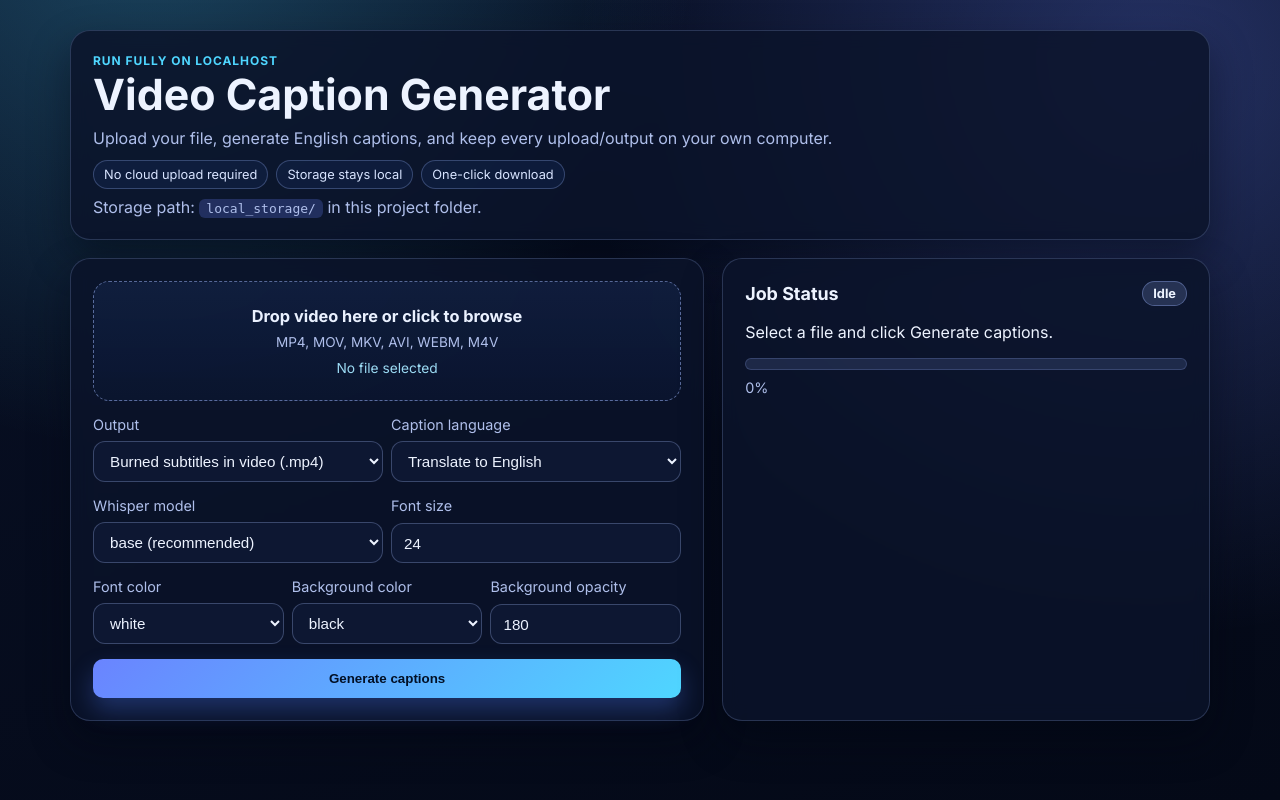
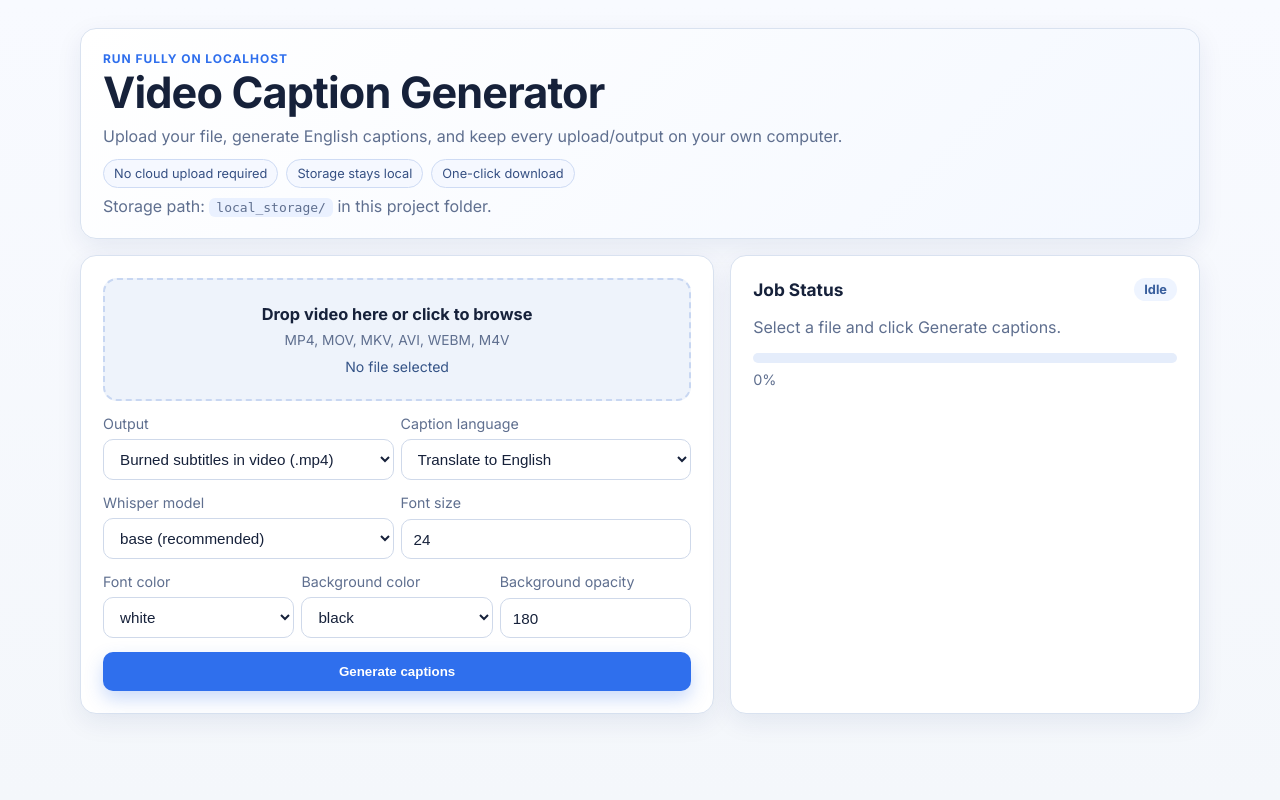
Before and after one commit to samuel2l/Video-Caption-Generator, a Flask app: page / in a window 1280 px wide. Run offline with Flask 3, Linux system fonts and the light colour scheme.

Commit message:
style: update UI

```diff
--- a/static/styles.css
+++ b/static/styles.css
@@ -1,16 +1,17 @@
 :root {
-  color-scheme: dark;
-  --bg: #040917;
-  --bg-soft: #0d1732;
-  --panel: rgba(11, 20, 42, 0.84);
-  --panel-2: rgba(14, 27, 57, 0.9);
-  --border: rgba(164, 188, 255, 0.2);
-  --text: #edf3ff;
-  --muted: #afbfeb;
-  --accent: #6a84ff;
-  --accent-2: #4fd6ff;
-  --ok: #35c28f;
-  --warn: #ff8b6b;
+  color-scheme: light;
+  --bg: #f4f7fb;
+  --bg-alt: #eef3fb;
+  --panel: #ffffff;
+  --border: #d9e2f0;
+  --text: #16213a;
+  --muted: #5f6f8f;
+  --primary: #2f6fed;
+  --primary-strong: #1f56bf;
+  --ok-bg: #e8f8f1;
+  --ok-text: #197a58;
+  --warn-bg: #fff1ec;
+  --warn-text: #c34e32;
 }
 
 * {
@@ -20,42 +21,42 @@
 body {
   margin: 0;
   font-family: "Inter", system-ui, -apple-system, Segoe UI, Roboto, sans-serif;
-  background:
-    radial-gradient(circle at 12% -12%, rgba(79, 214, 255, 0.27), transparent 38%),
-    radial-gradient(circle at 90% 8%, rgba(106, 132, 255, 0.3), transparent 42%),
-    linear-gradient(160deg, rgba(12, 22, 50, 0.5), rgba(4, 9, 23, 0.9)),
-    var(--bg);
+  background: linear-gradient(180deg, #f8faff 0%, var(--bg) 100%);
   color: var(--text);
   min-height: 100vh;
-  padding: 30px 18px 38px;
+  padding: 28px 16px 40px;
 }
 
 .app-shell {
-  max-width: 1140px;
+  max-width: 1120px;
   margin: 0 auto;
   display: grid;
-  gap: 18px;
+  gap: 16px;
 }
 
 .panel {
   background: var(--panel);
   border: 1px solid var(--border);
-  backdrop-filter: blur(9px);
-  border-radius: 20px;
+  border-radius: 16px;
   padding: 22px;
-  box-shadow: 0 18px 40px rgba(1, 6, 18, 0.46);
+  box-shadow: 0 8px 26px rgba(18, 43, 97, 0.08);
+}
+
+.hero {
+  background: linear-gradient(135deg, #ffffff, #f4f8ff);
 }
 
 .hero h1 {
   margin: 0 0 8px;
-  font-size: clamp(1.8rem, 2.1vw + 1rem, 2.8rem);
+  font-size: clamp(1.8rem, 2.2vw + 1rem, 2.7rem);
+  letter-spacing: -0.02em;
 }
 
 .eyebrow {
   margin: 0;
   text-transform: uppercase;
   letter-spacing: 0.08em;
-  color: var(--accent-2);
+  color: var(--primary);
   font-size: 0.75rem;
   font-weight: 700;
 }
@@ -67,7 +68,7 @@ body {
 }
 
 .hero-chips {
-  margin-top: 12px;
+  margin-top: 13px;
   display: flex;
   flex-wrap: wrap;
   gap: 8px;
@@ -76,27 +77,27 @@ body {
 .chip {
   padding: 6px 10px;
   border-radius: 999px;
-  border: 1px solid rgba(164, 188, 255, 0.27);
-  background: rgba(18, 36, 76, 0.55);
+  border: 1px solid #cedbf4;
+  background: #f5f8ff;
   font-size: 0.8rem;
-  color: #d8e4ff;
+  color: #365083;
 }
 
 .storage-note code {
-  background: rgba(106, 132, 255, 0.24);
+  background: #eaf1ff;
   border-radius: 6px;
   padding: 2px 7px;
 }
 
 .grid-two {
   display: grid;
-  gap: 18px;
-  grid-template-columns: minmax(0, 1.3fr) minmax(320px, 1fr);
+  gap: 16px;
+  grid-template-columns: minmax(0, 1.35fr) minmax(320px, 1fr);
 }
 
 .form-grid {
   display: grid;
-  gap: 15px;
+  gap: 14px;
 }
 
 .dropzone {
@@ -104,22 +105,18 @@ body {
   display: grid;
   gap: 8px;
   text-align: center;
-  border: 1px dashed rgba(164, 188, 255, 0.5);
-  background: linear-gradient(180deg, rgba(21, 38, 78, 0.55), rgba(12, 24, 51, 0.58));
-  border-radius: 16px;
+  border: 2px dashed #c8d7f2;
+  background: var(--bg-alt);
+  border-radius: 14px;
   padding: 24px 12px;
   cursor: pointer;
-  transition: border-color 160ms ease, transform 160ms ease, background 160ms ease;
+  transition: border-color 160ms ease, background 160ms ease;
 }
 
-.dropzone:hover {
-  border-color: rgba(111, 208, 255, 0.8);
-  transform: translateY(-1px);
-}
-
+.dropzone:hover,
 .dropzone.dragging {
-  border-color: var(--accent-2);
-  background: linear-gradient(180deg, rgba(37, 63, 129, 0.7), rgba(14, 30, 62, 0.75));
+  border-color: var(--primary);
+  background: #edf4ff;
 }
 
 .dropzone input[type="file"] {
@@ -132,19 +129,18 @@ body {
 .drop-title {
   font-size: 1.02rem;
   font-weight: 700;
-  color: #eaf1ff;
 }
 
 .drop-sub {
   color: var(--muted);
-  font-size: 0.85rem;
+  font-size: 0.86rem;
 }
 
 .drop-file {
   margin: 2px auto 0;
   width: min(95%, 560px);
-  color: #9bdaf3;
-  font-size: 0.86rem;
+  color: #355487;
+  font-size: 0.88rem;
   white-space: nowrap;
   overflow: hidden;
   text-overflow: ellipsis;
@@ -153,7 +149,7 @@ body {
 .field,
 .field-group {
   display: grid;
-  gap: 8px;
+  gap: 7px;
 }
 
 .field-group {
@@ -162,15 +158,15 @@ body {
 
 .field > span {
   color: var(--muted);
-  font-size: 0.9rem;
+  font-size: 0.89rem;
 }
 
 input,
 select {
   width: 100%;
-  border-radius: 12px;
-  border: 1px solid rgba(173, 194, 255, 0.28);
-  background: var(--bg-soft);
+  border-radius: 10px;
+  border: 1px solid #cfd9ea;
+  background: #fff;
   color: var(--text);
   padding: 10px 12px;
   font-size: 0.95rem;
@@ -178,8 +174,8 @@ select {
 
 input:focus,
 select:focus {
-  outline: 2px solid rgba(127, 156, 255, 0.5);
-  border-color: transparent;
+  outline: 3px solid rgba(47, 111, 237, 0.18);
+  border-color: var(--primary);
 }
 
 .btn-primary,
@@ -192,24 +188,30 @@ select:focus {
   border: 0;
   cursor: pointer;
   text-decoration: none;
+  transition: transform 120ms ease, box-shadow 120ms ease;
 }
 
 .btn-primary {
-  background: linear-gradient(135deg, var(--accent), var(--accent-2));
-  color: #021026;
+  background: var(--primary);
+  color: #fff;
   padding: 12px 16px;
-  box-shadow: 0 12px 24px rgba(79, 125, 255, 0.3);
+  box-shadow: 0 8px 18px rgba(47, 111, 237, 0.25);
+}
+
+.btn-primary:hover {
+  background: var(--primary-strong);
+  transform: translateY(-1px);
 }
 
 .btn-primary:disabled {
-  opacity: 0.6;
+  opacity: 0.65;
   cursor: wait;
 }
 
 .btn-secondary {
-  background: rgba(83, 209, 164, 0.2);
-  color: #8effd4;
-  border: 1px solid rgba(83, 209, 164, 0.45);
+  background: #f0f6ff;
+  color: #2459c7;
+  border: 1px solid #c5d6f8;
   padding: 10px 14px;
 }
 
@@ -222,7 +224,7 @@ select:focus {
 
 .status-header h2 {
   margin: 0;
-  font-size: 1.12rem;
+  font-size: 1.08rem;
 }
 
 .pill {
@@ -230,49 +232,47 @@ select:focus {
   padding: 4px 10px;
   font-size: 0.8rem;
   font-weight: 700;
-  border: 1px solid transparent;
 }
 
-.pill.idle {
-  background: rgba(157, 181, 255, 0.18);
-  border-color: rgba(157, 181, 255, 0.35);
-}
-
+.pill.idle,
 .pill.running {
-  background: rgba(89, 209, 255, 0.18);
-  border-color: rgba(89, 209, 255, 0.45);
+  background: #eef4ff;
+  color: #385e9d;
 }
 
 .pill.completed {
-  background: rgba(53, 194, 143, 0.2);
-  border-color: rgba(53, 194, 143, 0.45);
+  background: var(--ok-bg);
+  color: var(--ok-text);
 }
 
 .pill.failed {
-  background: rgba(255, 139, 107, 0.2);
-  border-color: rgba(255, 139, 107, 0.45);
+  background: var(--warn-bg);
+  color: var(--warn-text);
+}
+
+#stage-text {
+  color: var(--muted);
 }
 
 .progress-track {
   margin-top: 12px;
   width: 100%;
-  height: 12px;
+  height: 10px;
   border-radius: 999px;
-  background: rgba(150, 176, 255, 0.14);
+  background: #e5edfb;
   overflow: hidden;
-  border: 1px solid rgba(150, 176, 255, 0.2);
 }
 
 .progress-bar {
   width: 0;
   height: 100%;
-  background: linear-gradient(90deg, var(--accent), var(--accent-2));
-  transition: width 200ms ease;
+  background: linear-gradient(90deg, #2f6fed, #6095ff);
+  transition: width 220ms ease;
 }
 
 .progress-text {
   color: var(--muted);
-  margin: 9px 0 0;
+  margin: 8px 0 0;
   font-size: 0.9rem;
 }
 
@@ -291,7 +291,7 @@ select:focus {
 
 .logs-panel summary {
   cursor: pointer;
-  color: var(--muted);
+  color: #4e628a;
 }
 
 #log-output {
@@ -299,10 +299,10 @@ select:focus {
   max-height: 250px;
   overflow: auto;
   border-radius: 10px;
-  background: rgba(3, 8, 20, 0.8);
-  border: 1px solid rgba(173, 194, 255, 0.2);
+  background: #f7faff;
+  border: 1px solid #dbe5f5;
   padding: 10px;
-  color: #d9e8ff;
+  color: #2e4168;
   font-size: 0.82rem;
 }
 
```
